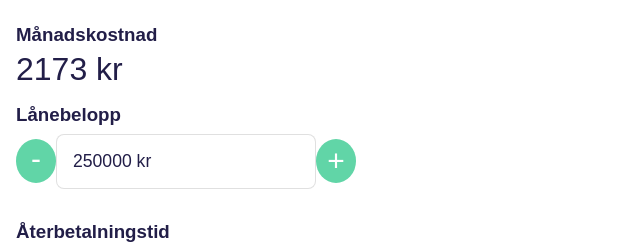
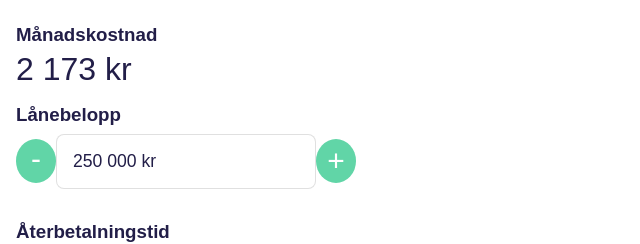
Before and after one commit to antonandresen/zmarta-group-loan-calculator, a Vue app: page / in a window 1280 px wide. Shown: the top 244 px of the page, without its empty margins (0-640 px from the left). Built offline with nearby package versions, Linux system fonts and the light colour scheme; a web font is replaced by a local one.

Commit message:
added computed property for large number spacing

```diff
--- a/src/components/FormDisplayField.vue
+++ b/src/components/FormDisplayField.vue
@@ -1,7 +1,7 @@
 <template>
   <section>
     <h3>{{label}}</h3>
-    <p>{{value}} {{suffix}}</p>
+    <p>{{spacedValue}} {{suffix}}</p>
   </section>
 </template>
 
@@ -18,6 +18,11 @@ export default {
     value: {
       type: Number
     }
+  },
+  computed: {
+    spacedValue: function() {
+      return this.value.toString().replace(/\B(?=(\d{3})+(?!\d))/g, " ");
+    }
   }
 };
 </script>
--- a/src/components/FormInputField.vue
+++ b/src/components/FormInputField.vue
@@ -3,7 +3,7 @@
     <h3>{{label}}</h3>
     <div>
       <MinusButton v-on:dec-val="$emit('dec-val', label, step, min)" />
-      <input type="text" :value="value + ' ' + suffix" readonly />
+      <input type="text" :value="spacedValue + ' ' + suffix" readonly />
       <PlusButton v-on:inc-val="$emit('inc-val', label, step, max)" />
     </div>
   </section>
@@ -35,6 +35,11 @@ export default {
     max: {
       type: Number
     }
+  },
+  computed: {
+    spacedValue: function() {
+      return this.value.toString().replace(/\B(?=(\d{3})+(?!\d))/g, " ");
+    }
   }
 };
 </script>
```
